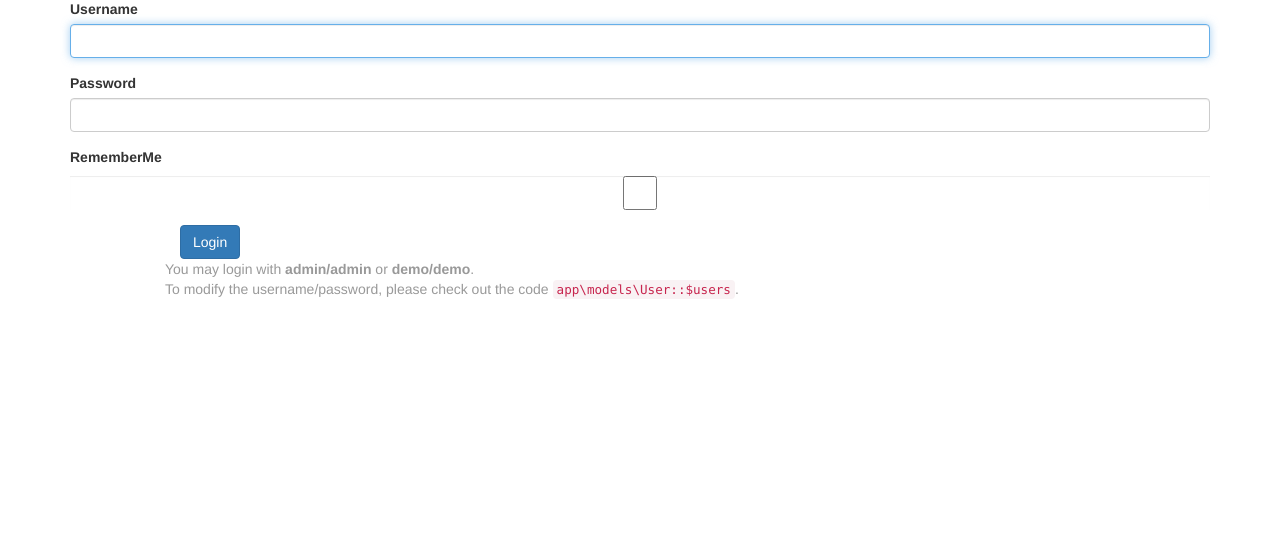
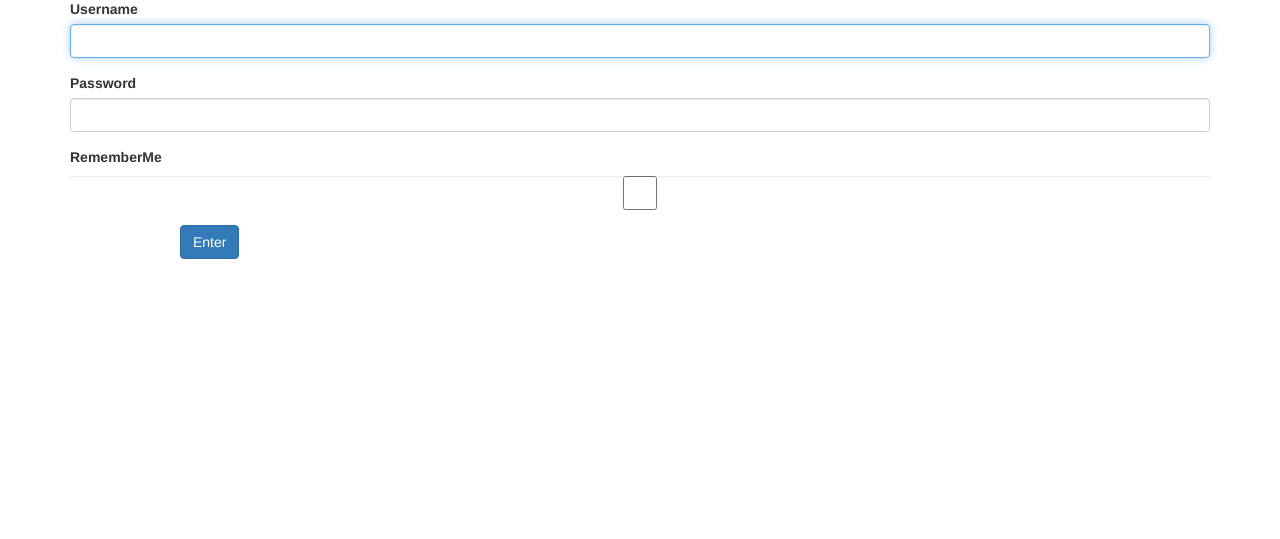
Before and after one commit to Wofik29/dutch-auction-simlpe, a Yii app: template views/site/login.php in a window 1280 px wide. Shown: the part 171-710 px from the top of the page. Run offline with PHP 8.4 and a stand-in for Yii, Linux system fonts and the light colour scheme; the template is opened without the code that fills it, so the values that code supplies are empty; form fields are guessed from the names that the template uses; some libraries are stand-ins or nearby versions.

Commit message:
update translation on login form

```diff
--- a/views/site/login.php
+++ b/views/site/login.php
@@ -7,13 +7,13 @@
 use yii\helpers\Html;
 use yii\bootstrap\ActiveForm;
 
-$this->title = 'Login';
+$this->title = Yii::t('app', 'Login');
 $this->params['breadcrumbs'][] = $this->title;
 ?>
 <div class="site-login">
     <h1><?= Html::encode($this->title) ?></h1>
 
-    <p>Please fill out the following fields to login:</p>
+    <p><?= Yii::t('app', 'Please fill out the following fields to login')?>:</p>
 
     <?php $form = ActiveForm::begin([
         'id' => 'login-form',
@@ -34,14 +34,9 @@ $this->params['breadcrumbs'][] = $this->title;
 
         <div class="form-group">
             <div class="col-lg-offset-1 col-lg-11">
-                <?= Html::submitButton('Login', ['class' => 'btn btn-primary', 'name' => 'login-button']) ?>
+                <?= Html::submitButton(Yii::t('app', 'Enter'), ['class' => 'btn btn-primary', 'name' => 'login-button']) ?>
             </div>
         </div>
 
     <?php ActiveForm::end(); ?>
-
-    <div class="col-lg-offset-1" style="color:#999;">
-        You may login with <strong>admin/admin</strong> or <strong>demo/demo</strong>.<br>
-        To modify the username/password, please check out the code <code>app\models\User::$users</code>.
-    </div>
 </div>
```
Also changed, not shown: messages/ru-RU/app.php (+8 -0 lines), models/LoginForm.php (+12 -0 lines), models/User.php (+13 -0 lines).
